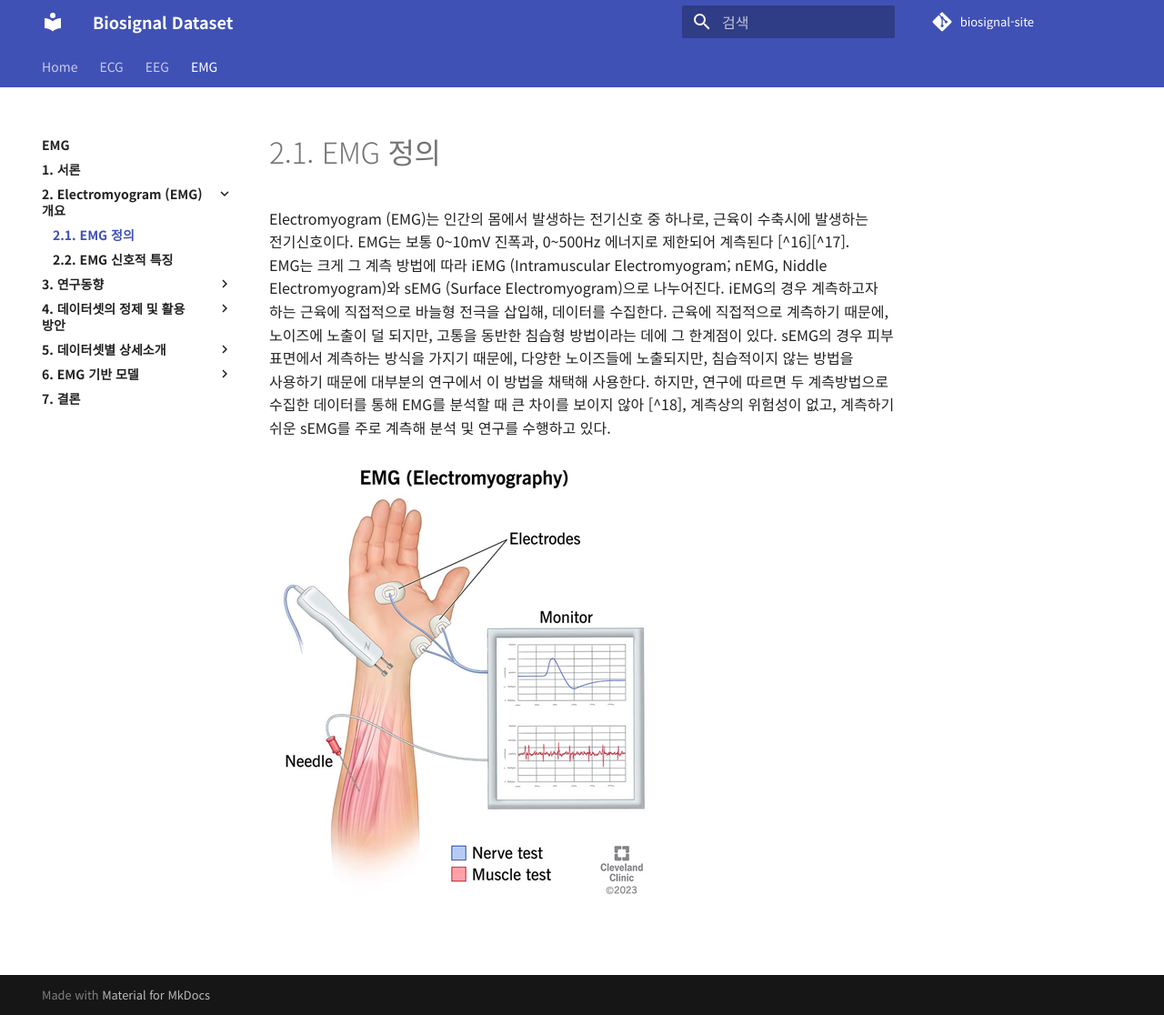
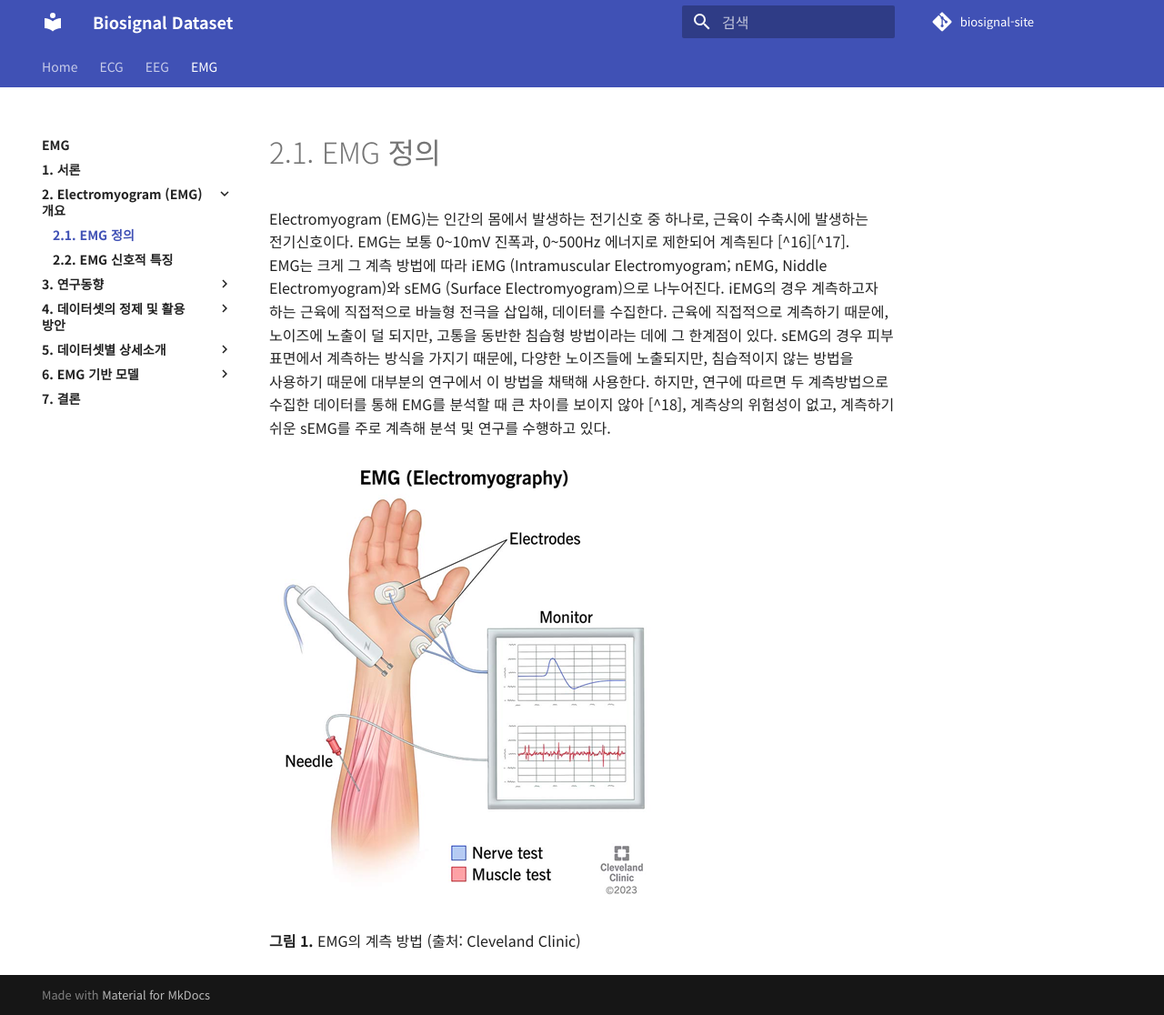
Before and after one commit to iwantjeonyeok/biosignal-site, an MkDocs documentation site: the page built from docs/emg/2-electromyogram-emg-개요/2-1-emg-정의.md, in a window 1280 px wide and 1116 px high. Shown: the whole window at 91% size. Built offline with MkDocs 1.6.1 and Material for MkDocs 9.7.7, drawn with Linux system fonts in a browser that asks for light colours; comment, search, counter and statistics services are not loaded.

Commit message:
Update 2-1-emg-정의.md

```diff
--- a/docs/emg/2-electromyogram-emg-개요/2-1-emg-정의.md
+++ b/docs/emg/2-electromyogram-emg-개요/2-1-emg-정의.md
@@ -3,4 +3,6 @@
 
 Electromyogram (EMG)는 인간의 몸에서 발생하는 전기신호 중 하나로, 근육이 수축시에 발생하는 전기신호이다. EMG는 보통 0~10mV 진폭과, 0~500Hz 에너지로 제한되어 계측된다 [^16][^17]. EMG는 크게 그 계측 방법에 따라 iEMG (Intramuscular Electromyogram; nEMG, Niddle Electromyogram)와 sEMG (Surface Electromyogram)으로 나누어진다. iEMG의 경우 계측하고자 하는 근육에 직접적으로 바늘형 전극을 삽입해, 데이터를 수집한다. 근육에 직접적으로 계측하기 때문에, 노이즈에 노출이 덜 되지만, 고통을 동반한 침습형 방법이라는 데에 그 한계점이 있다. sEMG의 경우 피부 표면에서 계측하는 방식을 가지기 때문에, 다양한 노이즈들에 노출되지만, 침습적이지 않는 방법을 사용하기 때문에 대부분의 연구에서 이 방법을 채택해 사용한다. 하지만, 연구에 따르면 두 계측방법으로 수집한 데이터를 통해 EMG를 분석할 때 큰 차이를 보이지 않아 [^18], 계측상의 위험성이 없고, 계측하기 쉬운 sEMG를 주로 계측해 분석 및 연구를 수행하고 있다.
 
-![**그림1.** EMG의 계측 방법 (출처: Cleveland clinic)](image.png)
+![EMG의 계측 방법](./image.png)
+
+**그림 1.** EMG의 계측 방법 (출처: Cleveland Clinic)
```
